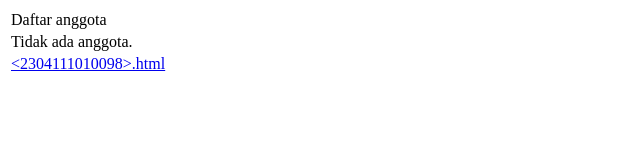
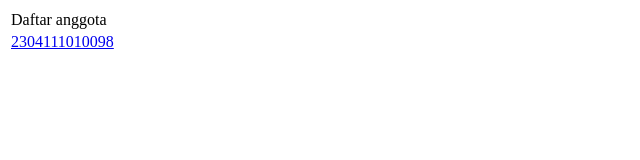
Before and after one commit to AllifAlfajri/STIK2018-2025-8-E-Waste-Recycling, a plain HTML site: page index.html in a window 1280 px wide. Shown: the whole page, without its empty margins (0-640 px from the left). Drawn offline with Linux system fonts and the light colour scheme.

Commit message:
Update index.html

```diff
--- a/index.html
+++ b/index.html
@@ -5,14 +5,11 @@
   </head>
   <body>
     <table border="0">
-      <tr><td>Daftar anggota</td></tr>
-      <tr><td>Tidak ada anggota.</td></tr>
       <tr>
-        <td>
-          <a href="https://github.com/AllifAlfajri/STIK2018-2025-8-E-Waste-Recycling/blob/2304111010098/%3C2304111010098%3E.html" target="_blank">
-            &lt;2304111010098&gt;.html
-          </a>
-        </td>
+        <td>Daftar anggota</td>
+      </tr>
+      <tr>
+        <td><a href="2304111010098.html">2304111010098</a></td>
       </tr>
     </table>
   </body>
```
